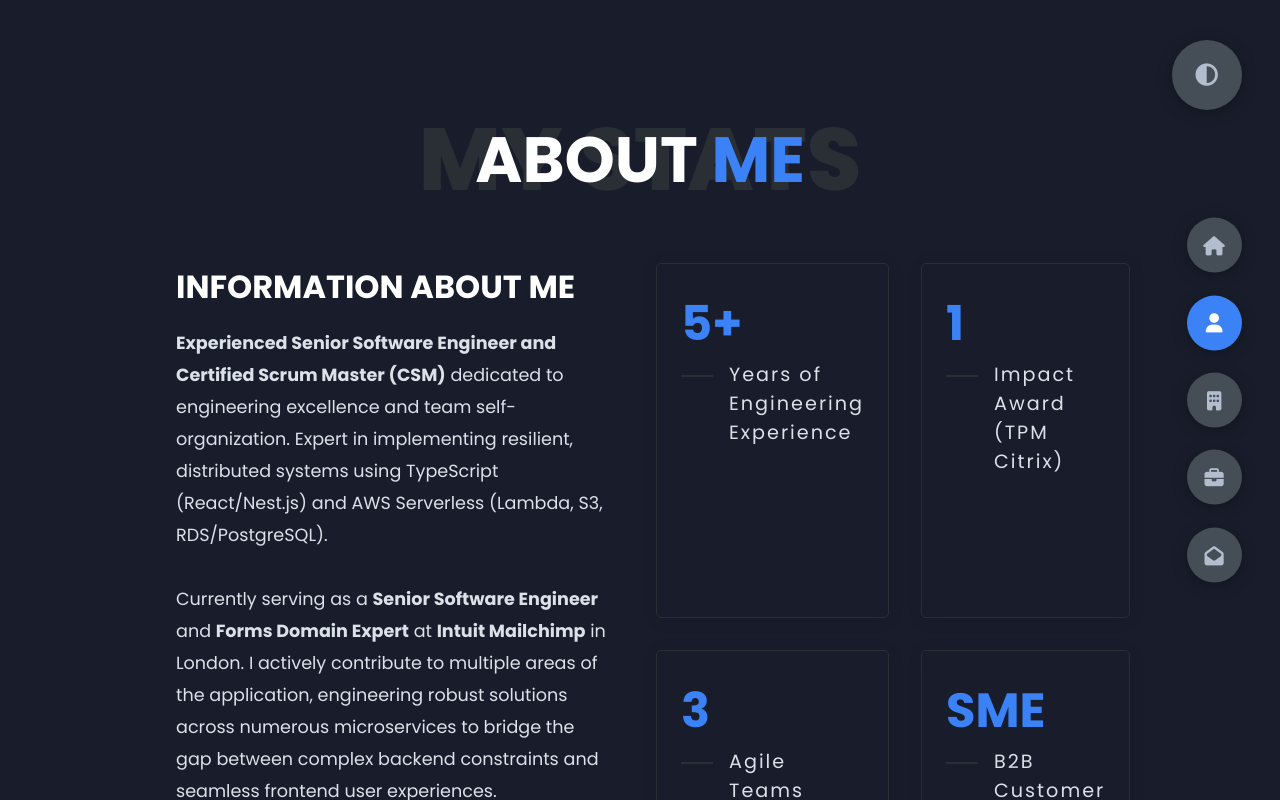
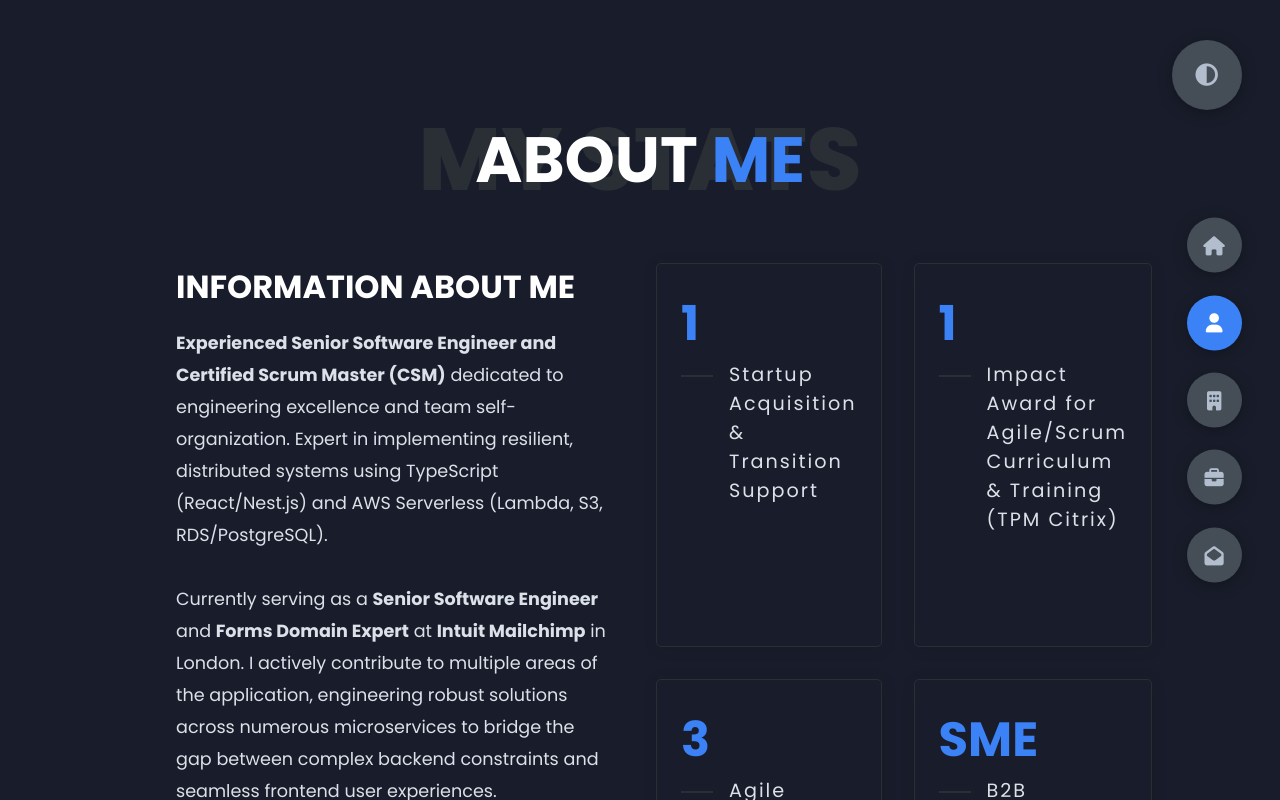
Before and after one commit to EvansRigopoulos/portfolio-Website, a React (Vite) app: page / in a window 1280 px wide. Both pictures are taken after a click on the element 1214 px from the left and 322 px from the top of the page. Shown: the top 800 px of the page. Built offline with nearby package versions, Linux system fonts and the light colour scheme.

Commit message:
feat: update professional experience highlights in About section

```diff
--- a/src/components/About.tsx
+++ b/src/components/About.tsx
@@ -28,15 +28,15 @@ const About = () => {
         <div className="right-about">
           <div className="about-item">
             <div className="abt-text">
-              <p className="large-text">5+</p>
-              <p className="small-text">Years of Engineering Experience</p>
+              <p className="large-text">1</p>
+              <p className="small-text">Startup Acquisition & Transition Support</p>
             </div>
           </div>
 
           <div className="about-item">
             <div className="abt-text">
               <p className="large-text">1</p>
-              <p className="small-text">Impact Award (TPM Citrix)</p>
+              <p className="small-text">Impact Award for Agile/Scrum Curriculum & Training (TPM Citrix)</p>
             </div>
           </div>
           <div className="about-item">
```
